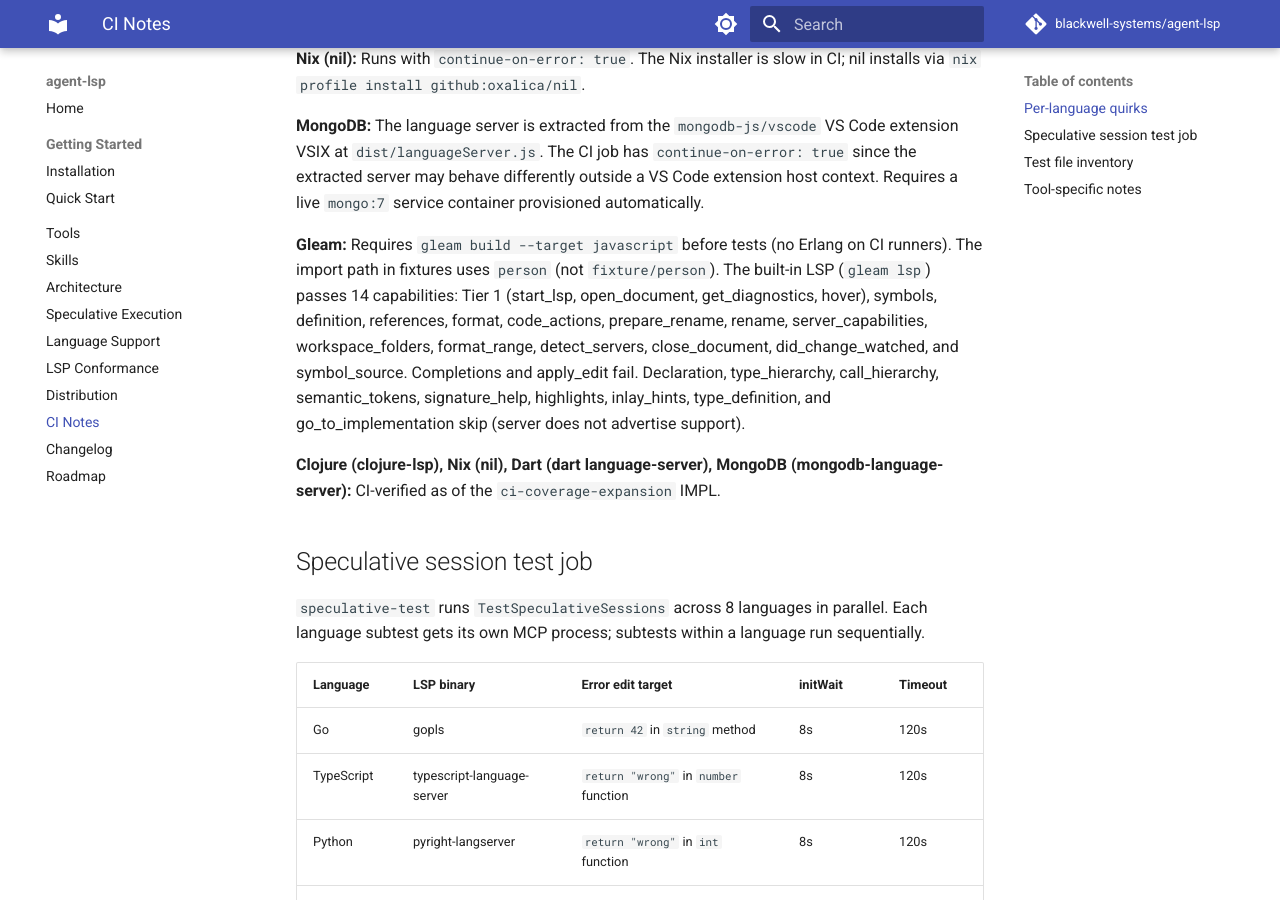
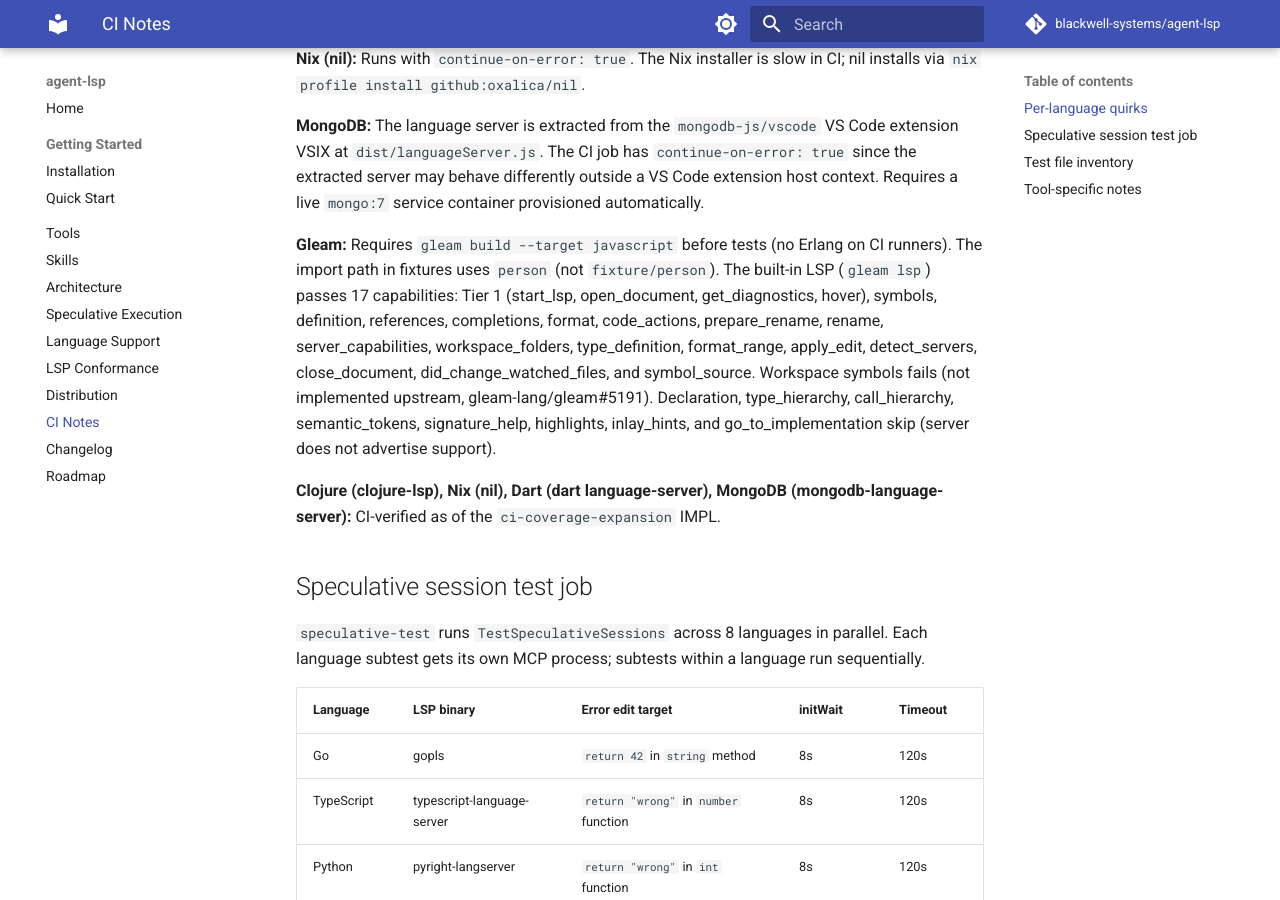
Before and after one commit to blackwell-systems/agent-lsp, an MkDocs documentation site: the page built from docs/ci-notes.md, in a window 1280 px wide and 900 px high, scrolled down 842 px. Built offline with MkDocs 1.6.1 and Material for MkDocs 9.7.7, drawn with Linux system fonts in a browser that asks for light colours; comment, search, counter and statistics services are not loaded.

Commit message:
docs: update Gleam coverage to 17 verified capabilities

```diff
--- a/docs/ci-notes.md
+++ b/docs/ci-notes.md
@@ -18,7 +18,7 @@
 
 **MongoDB:** The language server is extracted from the `mongodb-js/vscode` VS Code extension VSIX at `dist/languageServer.js`. The CI job has `continue-on-error: true` since the extracted server may behave differently outside a VS Code extension host context. Requires a live `mongo:7` service container provisioned automatically.
 
-**Gleam:** Requires `gleam build --target javascript` before tests (no Erlang on CI runners). The import path in fixtures uses `person` (not `fixture/person`). The built-in LSP (`gleam lsp`) passes 14 capabilities: Tier 1 (start_lsp, open_document, get_diagnostics, hover), symbols, definition, references, format, code_actions, prepare_rename, rename, server_capabilities, workspace_folders, format_range, detect_servers, close_document, did_change_watched, and symbol_source. Completions and apply_edit fail. Declaration, type_hierarchy, call_hierarchy, semantic_tokens, signature_help, highlights, inlay_hints, type_definition, and go_to_implementation skip (server does not advertise support).
+**Gleam:** Requires `gleam build --target javascript` before tests (no Erlang on CI runners). The import path in fixtures uses `person` (not `fixture/person`). The built-in LSP (`gleam lsp`) passes 17 capabilities: Tier 1 (start_lsp, open_document, get_diagnostics, hover), symbols, definition, references, completions, format, code_actions, prepare_rename, rename, server_capabilities, workspace_folders, type_definition, format_range, apply_edit, detect_servers, close_document, did_change_watched_files, and symbol_source. Workspace symbols fails (not implemented upstream, gleam-lang/gleam#5191). Declaration, type_hierarchy, call_hierarchy, semantic_tokens, signature_help, highlights, inlay_hints, and go_to_implementation skip (server does not advertise support).
 
 **Clojure (clojure-lsp), Nix (nil), Dart (dart language-server), MongoDB (mongodb-language-server):** CI-verified as of the `ci-coverage-expansion` IMPL.
 
```
Also changed, not shown: docs/FEATURES.md (+1 -1 lines), docs/language-support.md (+1 -1 lines).
